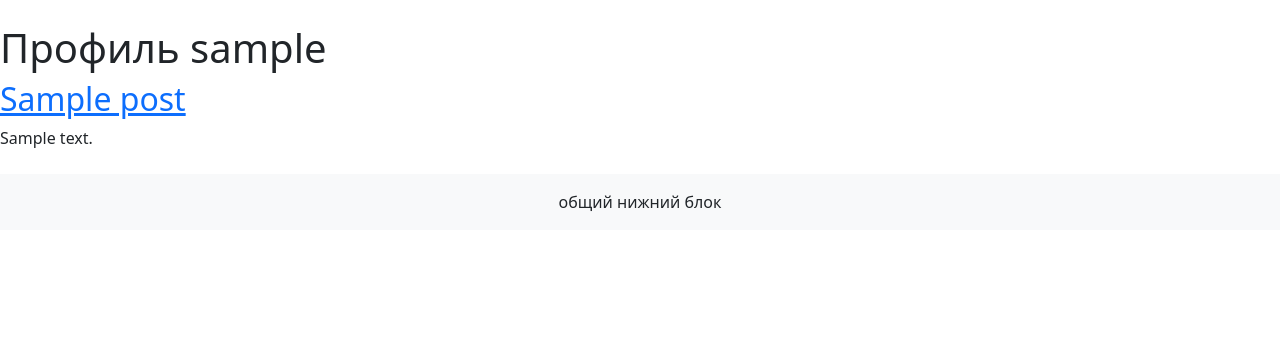
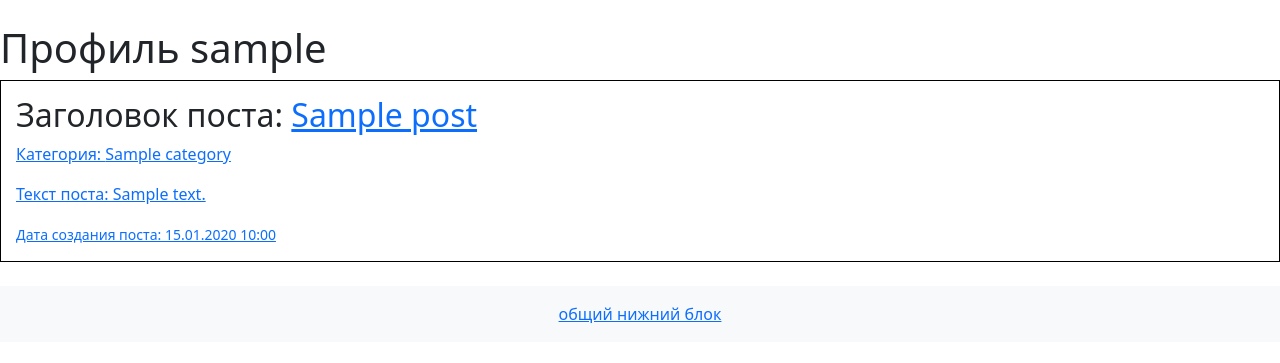
Before and after one commit to Vvvldmr/Blog, a Django app: a page that uses users/templates/users/profile.html in a window 1280 px wide. Shown: the part 56-419 px from the top of the page. Run offline with Django 5.2, Linux system fonts and the light colour scheme; tables that the repository leaves empty hold one stand-in row (values such as "Sample post"); some libraries are stand-ins or nearby versions.

Commit message:
отображение категорий в форме, создал модель категорий

```diff
--- a/blog/admin.py
+++ b/blog/admin.py
@@ -1,5 +1,6 @@
 from django.contrib import admin
 
-from .models import Post
+from .models import Post, Categories
 
 admin.site.register(Post)
+admin.site.register(Categories)
--- a/blog/forms.py
+++ b/blog/forms.py
@@ -5,14 +5,16 @@ from .models import Post
 class PostForm(forms.ModelForm):
     class Meta:
         model = Post
-        fields = ['title', 'content', 'image']
+        fields = ['title', 'category','content', 'image']
         widgets = {
             'title': forms.TextInput(attrs={
                 'placeholder': "Максимальная длинна 200 символов"
-            })
+            }),
+            'category': forms.Select(attrs={'class': 'form-controll'})
         }
         labels = {
             'title': 'Заголовок поста:',
+            'category': 'Категория:',
             'content': 'Текст поста',
             'image': 'Картинка поста'
         }
--- a/blog/models.py
+++ b/blog/models.py
@@ -2,16 +2,25 @@ from django.db import models
 from django.contrib.auth import get_user_model
 from django.utils.text import slugify
 from unidecode import unidecode
+from django.urls import reverse
 
 User = get_user_model()
 
 class Post(models.Model):
+    STATUS_CHOICES = (
+        ('published', 'Опубликован'),
+        ('draft', 'Черновик')
+    )
+
     title = models.CharField(max_length=200, unique=True, verbose_name = 'Заголовок')
     slug = models.SlugField(max_length=200, unique=True, editable=False, verbose_name = 'Слаг')
+    category = models.ForeignKey('Categories', related_name='posts', on_delete=models.CASCADE, null=True, verbose_name='Категория')
     content = models.TextField()
     image = models.ImageField(upload_to="post_images/", null=True, blank=True)
     created_at = models.DateTimeField(auto_now_add=True)
     author = models.ForeignKey(User, on_delete=models.CASCADE, related_name='posts')
+    status = models.CharField(choices=STATUS_CHOICES, default='draft', verbose_name='Статус')
+
 
     def __str__(self):
         return self.title
@@ -20,3 +29,25 @@ class Post(models.Model):
         self.slug = slugify(unidecode(self.title))
 
         super().save(*args, **kwargs)
+
+
+class Categories(models.Model):
+    name = models.CharField(max_length=100, unique=True, verbose_name='Название')
+    slug = models.SlugField(editable=False, verbose_name='Слаг')
+
+    def save(self, *args, **kwargs):
+        self.slug = slugify(unidecode(self.name))
+
+        super().save(*args, **kwargs)
+
+    def __str__(self):
+        return self.name
+
+    def get_absolute_url(self):
+        return reverse("blog:category_posts", kwargs={"category_slug": self.slug})
+
+
+    class Meta:
+        verbose_name = 'Категория'
+        verbose_name_plural = 'Категории'
+        db_table = 'blog_categories'
--- /dev/null
+++ b/blog/templates/blog/includes/post_container_include.html
@@ -0,0 +1,8 @@
+<div class="post-container" style="border: 1px solid black; margin-bottom: 10px; padding: 15px;">
+    <h2>Заголовок поста: <a href="{% url "post_detail" post.slug %}">{{ post.title }}</h2>
+
+    <p>Категория: <a href="{{ category.get_absolute_url }}">{{ post.category.name }}</p>
+
+    <p>Текст поста: {{ post.content }}</p>
+    <small>Дата создания поста: {{ post.created_at|date:"d.m.Y H:i" }}</small>
+</div>
--- a/blog/templates/blog/post_detail.html
+++ b/blog/templates/blog/post_detail.html
@@ -4,6 +4,8 @@
 {% block content %}
     <a href="{% url 'post_list' %}">&larr;Назад</a>
     <h1>{{post.title}}</h1>
+
+    <p>Категория: <a href="{{ category.get_absolute_url }}">{{ post.category.name }}</p>
 
     {% if post.image %}
         <img src="{{ post.image.url }}" alt="Картинка поста">
@@ -16,5 +18,6 @@
     {% if request.user == post.author %}
         <a href=" {% url "update_post" post.id%}">Редактировать пост</a>
         <a href=" {% url "delete_post" post.id%}">Удалить пост</a>
+        Статус: {{ post.get_status_display }}
     {% endif %}
 {% endblock content %}
--- a/blog/templates/blog/post_form.html
+++ b/blog/templates/blog/post_form.html
@@ -16,6 +16,12 @@
         </div>
 
         <div>
+            {{ form.category.label_tag }}
+            {{ form.category }}
+            {{ form.category.errors }}
+        </div>
+
+        <div>
             {{ form.content.label_tag }}
             {{ form.content }}
             {{ form.content.errors }}
--- a/blog/urls.py
+++ b/blog/urls.py
@@ -1,6 +1,6 @@
 from django.urls import path
 
-from .views import main_page_view, get_post_list, post_detail, create_post, update_post, delete_post
+from .views import main_page_view, get_post_list, post_detail, create_post, update_post, delete_post, category_posts
 
 
 urlpatterns = [
@@ -9,5 +9,6 @@ urlpatterns = [
     path('posts/<int:post_id>/edit', update_post, name='update_post'),
     path('posts/<int:post_id>/delete', delete_post, name='delete_post'),
     path('posts/<slug:post_slug>', post_detail, name='post_detail'),
+    path('posts/category/<slug:category_slug>', category_posts, name='category_posts'),
     path('', main_page_view, name='main_page_view'),
 ]
--- a/users/templates/users/profile.html
+++ b/users/templates/users/profile.html
@@ -9,12 +9,13 @@
         <h1>Профиль {{ user.username  }}</h1>
     {% endif %}
 
-    {% if posts %} {% for post in posts %}
-    <div class="posts-container">
-      <h2><a href="{% url 'post_detail' post.id %}">{{ post.title }}</a></h2>
-      <p>{{ post.content }}</p>
-    </div>
-    {% endfor %} {% else %}
+    {% if posts %}
+        {% for post in posts %}
+            {% if user == request.user or post.status != 'draft' %}
+                {% include "blog/includes/post_container_include.html" %}
+            {% endif %}
+        {% endfor %}
+    {% else %}
     <p>Постов еще нет!</p>
     {% endif %}
 
```
Also changed, not shown: blog/templates/blog/category_posts.html (added, +16 -0 lines), blog/templates/blog/post_list.html (+5 -6 lines), blog/views.py (+12 -2 lines), blog/migrations/0005_post_status.py (added), blog/migrations/0006_categories_post_category.py (added), blog/migrations/0007_alter_post_category.py (added).
